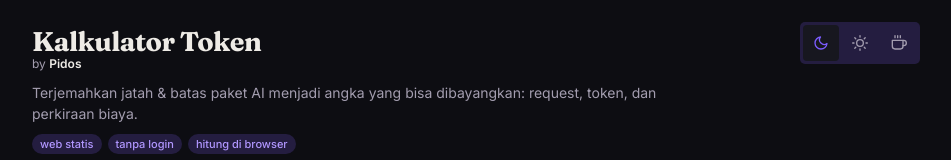
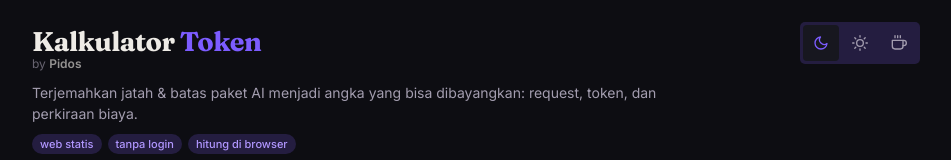
Before and after one commit to Pidzzzz/kalkulator-token-ai, a React (Vite) app: page / in a window 1280 px wide. Shown: the top 160 px of the page, without its empty margins (164-1115 px from the left). Built offline with nearby package versions, Linux system fonts and the light colour scheme.

Commit message:
fix: byline ganda + judul dua warna (Sesi 3E)

```diff
--- a/src/components/Header.jsx
+++ b/src/components/Header.jsx
@@ -46,10 +46,11 @@ export default function Header({ currentTheme, onThemeChange }) {
       <div className="header__title-row">
         <div className="header__title-block">
           <h1 className="header__title header__in header__in--1">
-            Kalkulator Token
+            <span className="header__title-ink">Kalkulator</span>{" "}
+            <span className="header__title-accent">Token</span>
           </h1>
           <p className="header__byline header__in header__in--2">
-            by{" "}
+            <span className="header__byline-by">by</span>{" "}
             <a
               className="header__byline-link"
               href="https://github.com/Pidzzzz"
--- a/src/index.css
+++ b/src/index.css
@@ -160,12 +160,37 @@ body {
   letter-spacing: -0.02em;
 }
 
-/* Byline "by Pidos": teks sekunder muted, nama semibold berwarna ink */
+/* Judul dua nada: "Kalkulator" ink, "Token" aksen tema aktif.
+   Hanya warna yang berbeda — fon, ukuran, bobot, dan spasi tetap sama. */
+.header__title-ink {
+  color: var(--ink);
+}
+
+.header__title-accent {
+  color: var(--accent);
+}
+
+/* Byline "by Pidos": satu baris utuh, samar (opacity 0,6) di tema Gelap. */
 .header__byline {
   margin-block: -2px 6px;
   font-size: 0.75rem;
   line-height: 1.4;
   color: var(--muted);
+  opacity: 0.6;
+  white-space: nowrap;
+  transition: opacity 0.15s ease;
+}
+
+/* Tema berlatar terang: 0,6 di --muted jatuh ke ±2,8:1 (Terang) dan ±2,4:1
+   (Hangat) di atas --bg. Dinaikkan ke lantai keterbacaan — tetap lebih samar
+   dari teks biasa, tetap menguat ke 1 saat hover/fokus, dan tetap hanya
+   memakai token tema (tanpa warna baru). */
+[data-theme="terang"] .header__byline {
+  opacity: 0.85;
+}
+
+[data-theme="hangat"] .header__byline {
+  opacity: 0.9;
 }
 
 .header__byline-link {
@@ -173,6 +198,12 @@ body {
   color: var(--ink);
   text-decoration: none;
   transition: color 0.15s ease;
+}
+
+/* Saat tautan disentuh/difokus: baris kembali penuh & nama beraksen. */
+.header__byline:hover,
+.header__byline:focus-within {
+  opacity: 1;
 }
 
 .header__byline-link:hover,
```
Also changed, not shown: 1 other file (tests, documents, lock files or other folders).
